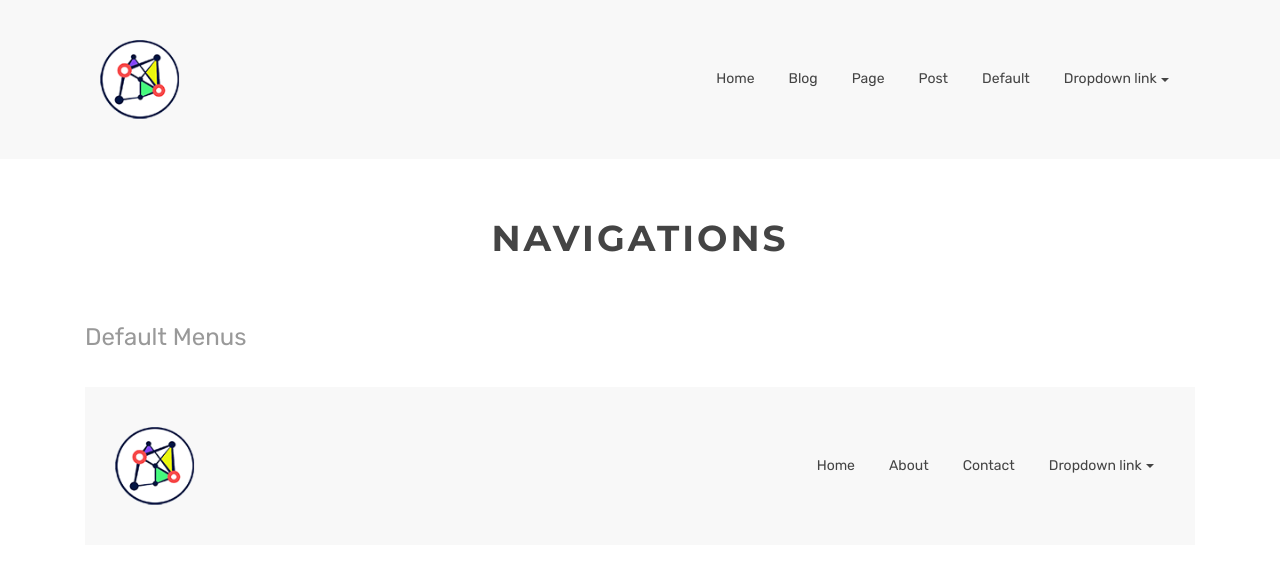
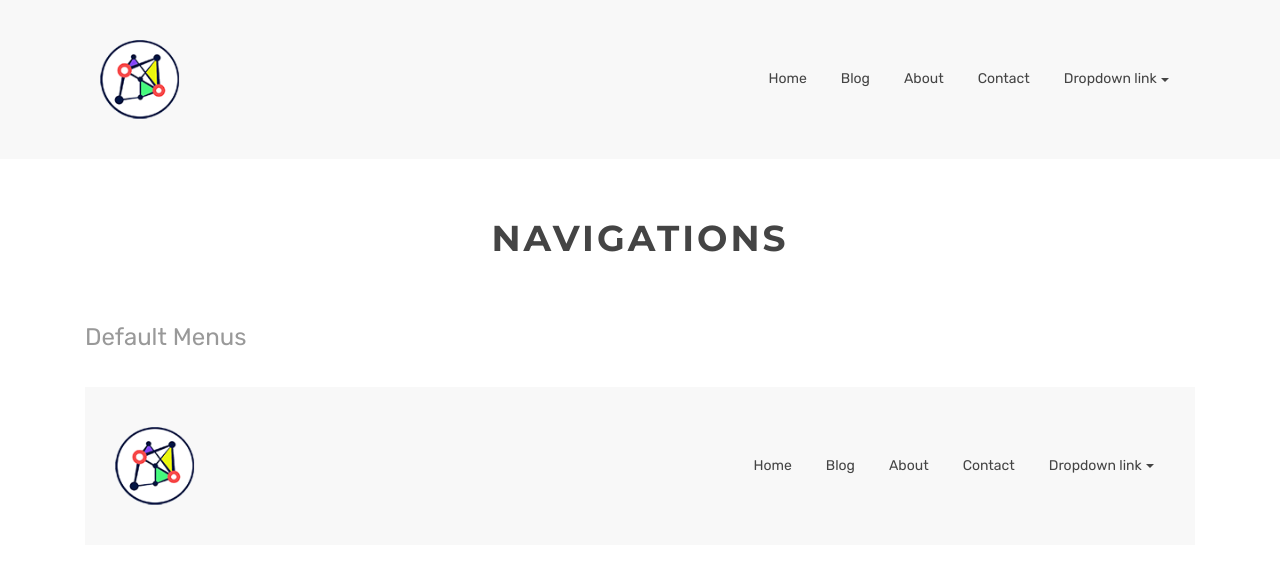
Before and after one commit to neuramn/neuramn.github.io, a Jekyll site: the page built from navigations.html, in a window 1280 px wide. Shown: the top 562 px of the page. Built offline with Jekyll 4.4.1, drawn with Linux system fonts in a browser that asks for light colours.

Commit message:
Initial commit

```diff
--- a/_includes/themes/bootstrap/nav-bar.html
+++ b/_includes/themes/bootstrap/nav-bar.html
@@ -46,13 +46,10 @@
                       <a class="nav-link" href="blog.html">Blog</a>
                     </li>
                     <li class="nav-item">
-                      <a class="nav-link" href="page.html">Page</a>
+                      <a class="nav-link" href="page.html">About</a>
                     </li>
                     <li class="nav-item">
-                      <a class="nav-link" href="post.html">Post</a>
-                    </li>
-                    <li class="nav-item">
-                      <a class="nav-link" href="default.html">Default</a>
+                      <a class="nav-link" href="post.html">Contact</a>
                     </li>
                     <li class="nav-item dropdown">
                       <a class="nav-link dropdown-toggle" href="#" data-toggle="dropdown" aria-haspopup="true" aria-expanded="false">Dropdown link</a>
--- a/navigations.html
+++ b/navigations.html
@@ -36,10 +36,13 @@ canonical: https://heliumjk.github.io
                       <a class="nav-link" href="index.html">Home</a>
                     </li>
                     <li class="nav-item">
-                      <a class="nav-link" href="about.html">About</a>
+                      <a class="nav-link" href="blog.html">Blog</a>
                     </li>
                     <li class="nav-item">
-                      <a class="nav-link" href="content.html">Contact</a>
+                      <a class="nav-link" href="page.html">About</a>
+                    </li>
+                    <li class="nav-item">
+                      <a class="nav-link" href="post.html">Contact</a>
                     </li>
                     <li class="nav-item dropdown">
                       <a class="nav-link dropdown-toggle" href="#" data-toggle="dropdown" aria-haspopup="true" aria-expanded="false">Dropdown link</a>
```
